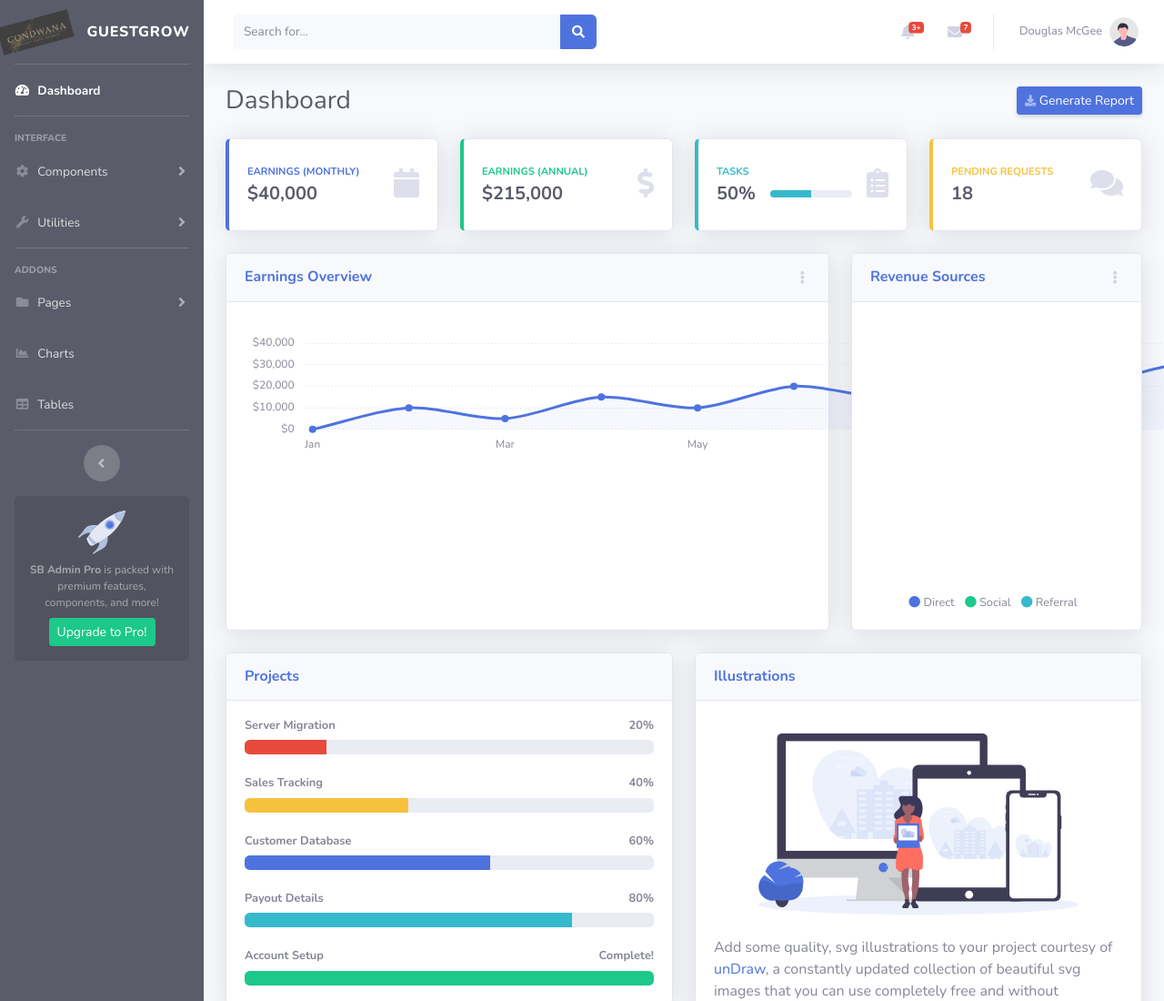
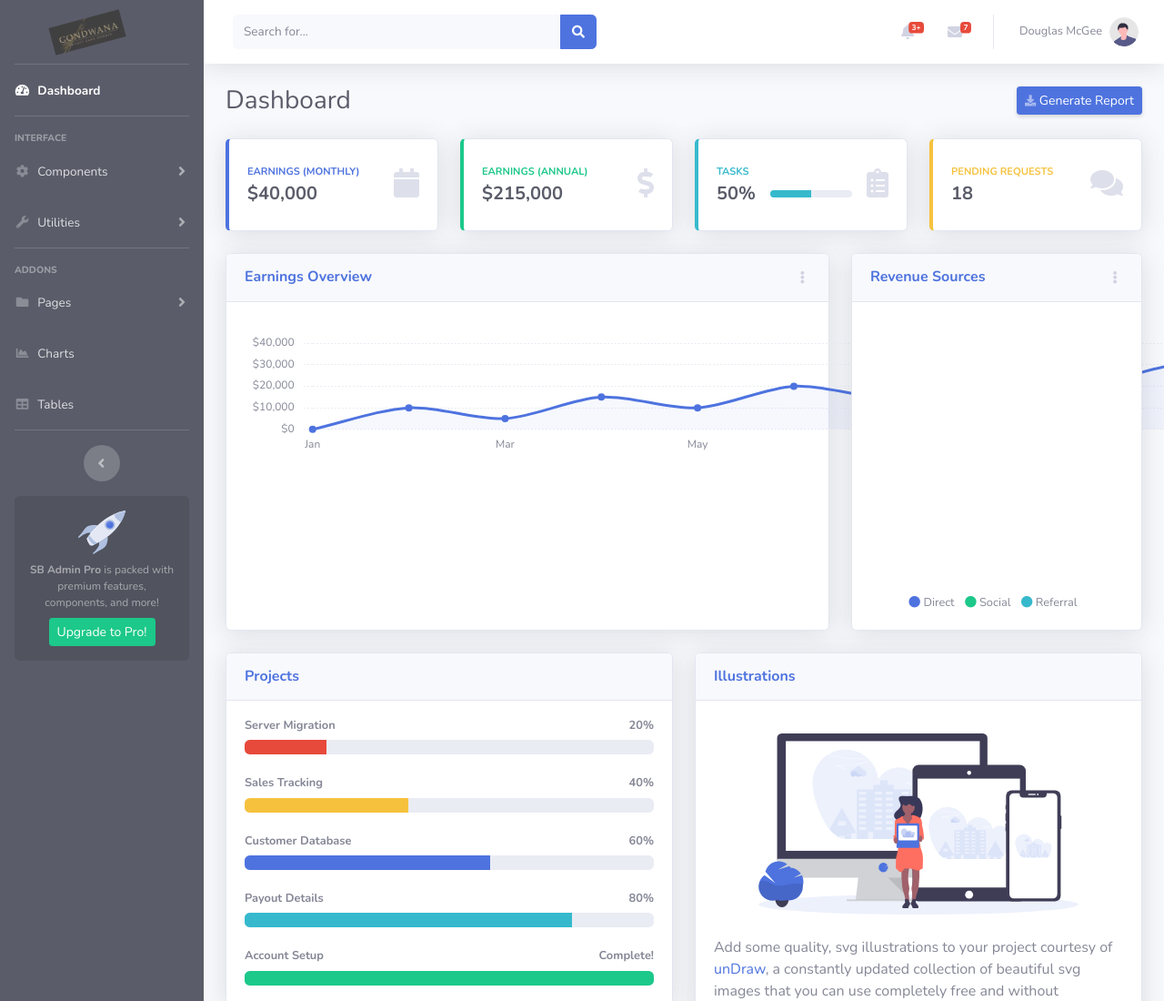
Before and after one commit to Omenthegamesa/guestgrowawake, a website with bundled scripts: page index.html in a window 1280 px wide. Shown: the top 1100 px of the page at 91% size. Built offline with nearby package versions, Linux system fonts and the light colour scheme; files whose address does not match are found by name.

Commit message:
Update index.html
remove guestgrow

```diff
--- a/index.html
+++ b/index.html
@@ -35,7 +35,7 @@
                 <div class="sidebar-brand-icon rotate-n-15">
                     <img src="guestgrowawake/images/Logo1.PNG" alt="Logo" style="width: 80px; height: auto;">
                 </div>
-                <div class="sidebar-brand-text mx-3">GuestGrow <sup></sup></div>
+                <div class="sidebar-brand-text mx-3"> <sup></sup></div>
             </a>
 
             <!-- Divider -->
```
